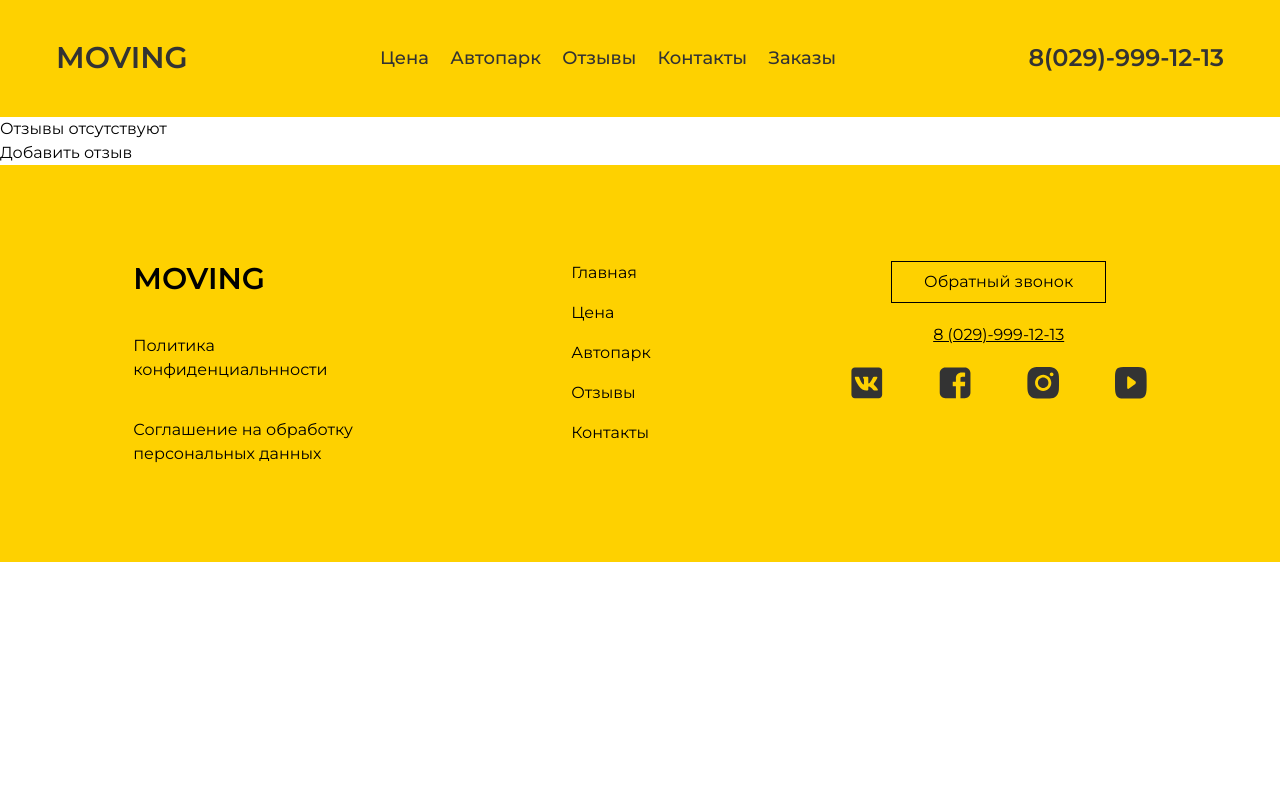
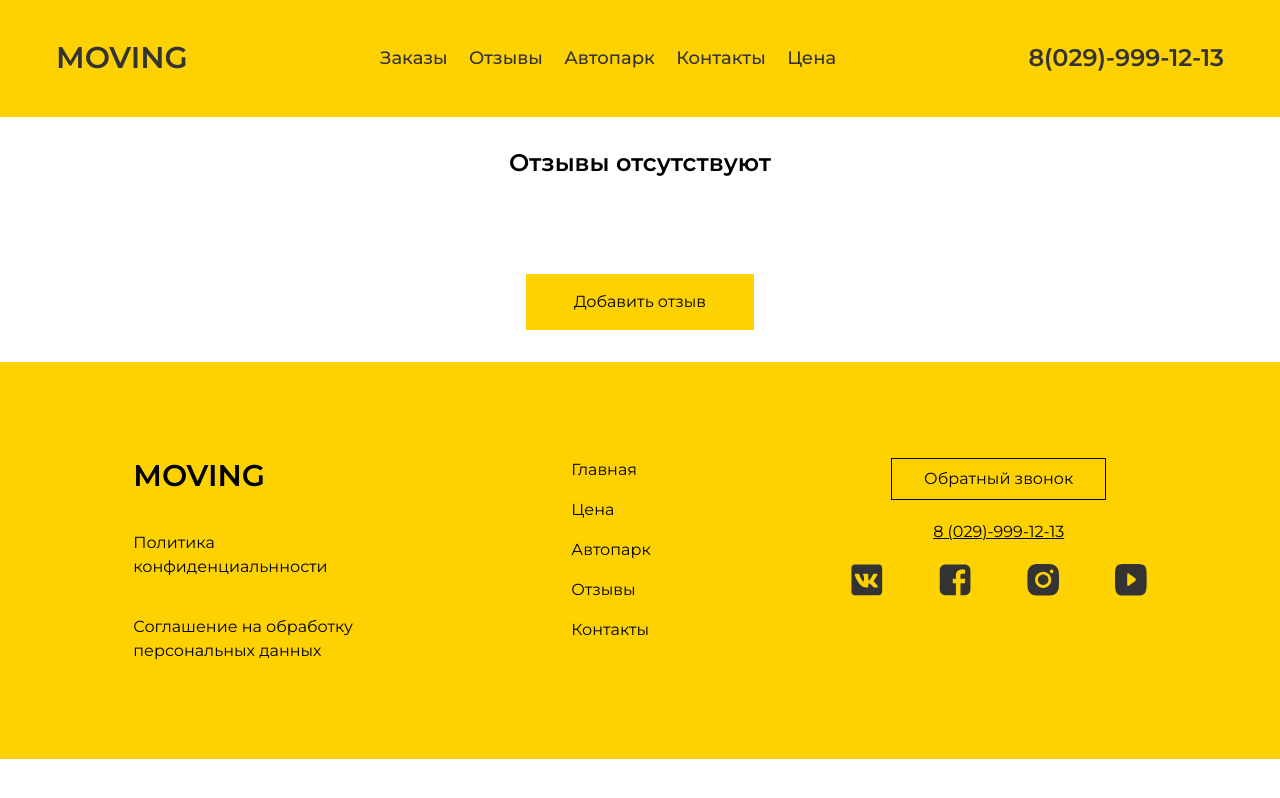
Before and after one commit to MaksimKarpuk/ServiceStore, a React (Create React App) app: page /feedback in a window 1280 px wide. Built offline with nearby package versions, Linux system fonts and the light colour scheme.

Commit message:
first-commit

```diff
--- a/src/Components/atoms/Button/component.tsx
+++ b/src/Components/atoms/Button/component.tsx
@@ -4,7 +4,11 @@ import style from "./styles.module.scss";
 function Button(props: any) {
   return (
     <input
-      type="submit"
+      type={
+        props.checkbox === "" || props.name === "" || props.phone === ""
+          ? "button"
+          : "submit"
+      }
       value={props.formButtonText}
     />
   );
--- a/src/Components/organisms/AutoPark/component.tsx
+++ b/src/Components/organisms/AutoPark/component.tsx
@@ -15,7 +15,6 @@ function AutoPark() {
   const sliderPoints: any[] = content.autoparkPoints.map(
     (point, pointIndex) => (
       <div
-        onClick={() => setIndex((index = pointIndex))}
         className={
           pointIndex === index
             ? style.slider__point__active
--- a/src/Components/organisms/Footer/component.tsx
+++ b/src/Components/organisms/Footer/component.tsx
@@ -26,7 +26,11 @@ function Footer() {
         </div>
         <nav className={style.footer__nav}>{links}</nav>
         <div className={style.footer__social}>
-          <a href="tel:8 (029)-999-12-13" className={style.social__btn}>
+          <a
+            href="tel:8 (029)-999-12-13"
+            id="Контакты"
+            className={style.social__btn}
+          >
             Обратный звонок
           </a>
           <div className={style.social__number}>
--- a/src/Components/organisms/Header/component.tsx
+++ b/src/Components/organisms/Header/component.tsx
@@ -18,7 +18,12 @@ function Header() {
         <Link to="/">
           <div className={style.container__logo}>{logo}</div>
         </Link>
-        <div className={style.container__links}>{links}</div>
+        <div className={style.container__links}>
+          {links}
+          <a href="#Автопарк">Автопарк</a>
+          <a href="#Контакты">Контакты</a>
+          <a href="#Цена">Цена</a>
+        </div>
         <div className={style.container__phohe}>
           <a href="tel:8 (029)-999-12-13"> {phone}</a>
         </div>
--- a/src/Components/organisms/Header/styles.module.scss
+++ b/src/Components/organisms/Header/styles.module.scss
@@ -18,8 +18,9 @@
       display: flex;
       justify-content: space-between;
       align-items: center;
+      @include H18;
       .container__link {
-        @include H18;
+
         cursor: pointer;
       }
     }
--- a/src/Components/organisms/NewForm/styles.module.scss
+++ b/src/Components/organisms/NewForm/styles.module.scss
@@ -26,6 +26,15 @@
   display: flex;
   gap: 4.5rem;
   margin-bottom: 4rem;
+}
+.container__error_input {
+  display: flex;
+  gap: 4.5rem;
+  margin-bottom: 4rem;
+  input {
+    padding: 1rem;
+    border: 0.0625rem solid red;
+  }
 }
 .container__selector {
   display: flex;
@@ -62,3 +71,13 @@
     }
   }
 }
+.container__error_checkbox {
+  border: 0.1rem solid red;
+  display: inline-block;
+  padding: 1rem;
+  label {
+    display: flex;
+    align-items: center;
+    gap: 0.6rem;
+  }
+}
--- a/src/Components/pages/Feedback/component.tsx
+++ b/src/Components/pages/Feedback/component.tsx
@@ -2,15 +2,17 @@ import React, { useState } from "react";
 import style from "./styles.module.scss";
 import { useSelector, useDispatch } from "react-redux";
 import { store } from "../../../redux/reducers/store";
+import { RiDeleteBin5Line } from "react-icons/ri";
 
 function FeedbackPage() {
   const dispatch = useDispatch();
   const [feedbackValue, setfeedbackValue] = useState("");
   const addFeedback = (value: string) => {
     dispatch(store.actions.setFeedback(value));
+    setfeedbackValue("");
   };
-  const deleteFeedback = (id: number) => {
-    dispatch(store.actions.deleteFeedback(id));
+  const deleteFeedback = (index: number) => {
+    dispatch(store.actions.deleteFeedback(index));
   };
   const setVisibleArea = () => {
     dispatch(store.actions.setVisibleArea());
@@ -22,7 +24,15 @@ function FeedbackPage() {
   const feedback = (
     <div className={style.feedback__item}>
       {feedbacks.map((fb: any, index: number) => (
-        <div className={style.item}>{fb}</div>
+        <div className={style.item}>
+          <div className={style.item__text}>{fb}</div>
+          <div
+            className={style.item__deleteBtn}
+            onClick={() => deleteFeedback(index)}
+          >
+            <RiDeleteBin5Line className={style.deleteBtn} />
+          </div>
+        </div>
       ))}
     </div>
   );
@@ -34,9 +44,7 @@ function FeedbackPage() {
             <div className={style.empty__message}>Отзывы отсутствуют</div>
           )}
         </div>
-        <div className={style.container__addBtn} onClick={setVisibleArea}>
-          Добавить отзыв
-        </div>
+
         {feedbackVesible && (
           <div className={style.container__textArea}>
             <textarea
@@ -45,10 +53,20 @@ function FeedbackPage() {
               value={feedbackValue}
               onChange={(e) => setfeedbackValue(e.target.value)}
             ></textarea>
-            <div onClick={() => addFeedback(feedbackValue)}>Добавить</div>
+            <div
+              className={style.textArea__btn}
+              onClick={() => addFeedback(feedbackValue)}
+            >
+              Добавить
+            </div>
           </div>
         )}
         <div className={style.container__feedback}>{feedback}</div>
+        {!feedbackVesible && (
+          <div className={style.container__addBtn} onClick={setVisibleArea}>
+            Добавить отзыв
+          </div>
+        )}
       </div>
     </div>
   );
--- a/src/Components/pages/Feedback/styles.module.scss
+++ b/src/Components/pages/Feedback/styles.module.scss
@@ -1,6 +1,78 @@
 @import "../../../assets/styles/index.scss";
 
-.container {
-
-
+.feedbacks {
+  padding: 2rem 0;
+  .feedbacks__container {
+    @include container;
+    display: flex;
+    flex-direction: column;
+    justify-content: center;
+    align-items: center;
+    gap: 3rem;
+    .container__empty {
+      @include H24;
+      display: flex;
+      justify-content: center;
+      align-items: center;
+      .empty__message {
+      }
+    }
+    .container__addBtn {
+      padding: 1rem 3rem;
+      background-color: $yellow;
+      cursor: pointer;
+      display: inline-block;
+    }
+    .container__textArea {
+      display: flex;
+      flex-direction: column;
+      gap: 1.5rem;
+      textarea {
+        border: 0.0625rem solid $yellow;
+        min-height: 20rem;
+        min-width: 30rem;
+      }
+      .textArea__btn {
+        padding: 1rem 3rem;
+        background-color: $yellow;
+        cursor: pointer;
+        width: 15rem;
+        text-align: center;
+      }
+    }
+    .container__feedback {
+      max-width: 100%;
+      width: 100%;
+      .feedback__item {
+        display: flex;
+        flex-direction: column;
+        gap: 2rem;
+        .item {
+          border: 0.0625rem solid $yellow;
+          padding: 1rem;
+          display: flex;
+          justify-content: space-between;
+          align-items: center;
+        .item__text{
+          max-width: 50rem;
+          @include H20;
+        }
+          .item__deleteBtn {
+            width: 3rem;
+            height: 3rem;
+            background-color: $yellow;
+            border-radius: 50%;
+            display: flex;
+            justify-content: center;
+            align-items: center;
+            cursor: pointer;
+            .deleteBtn {
+              width: 1.2rem;
+              height: 1.2rem;
+            }
+          }
+        }
+      }
+    }
+  }
 }
--- a/src/Components/pages/Orders/component.tsx
+++ b/src/Components/pages/Orders/component.tsx
@@ -13,7 +13,7 @@ function OrderPage() {
     <div className={style.orders}>
       {orders.map((order: any, index: number) => (
         <div className={style.order}>
-          <div className={style.order__title}>Заказ № {index + 1}</div>
+          <div className={style.order__title}>Заказ № {order.id}</div>
           <div className={style.order__info}>
             Заявитель: {order.name}. Адрес: {order.region} область, город{" "}
             {order.city}
@@ -46,7 +46,12 @@ function OrderPage() {
   );
   return (
     <div className={style.container}>
-      {orders.length === 0 && <div className={style.emptyOrders}>Заказы отсутствуют</div>}
+      {orders.length === 0 && (
+        <div className={style.emptyOrders}>
+          Заказы отсутствуют. Заказа моно добавить на главной странице заполнив
+          форму.
+        </div>
+      )}
       {order}
     </div>
   );
--- a/src/data/content.json
+++ b/src/data/content.json
@@ -6,11 +6,9 @@
     }
   ],
   "headerLinks": [
-    { "id": "1", "link": "Цена", "href": "#Цена", "to": "/price" },
-    { "id": "2", "link": "Автопарк", "href": "#Автопарк", "to": "/autopark" },
-    { "id": "3", "link": "Отзывы", "href": "#Отзывы", "to": "/feedback" },
-    { "id": "4", "link": "Контакты", "href": "#Контакты", "to": "/contacts" },
-    { "id": "5", "link": "Заказы", "href": "#Заказы", "to": "/orders" }
+    { "id": "1", "link": "Заказы", "href": "#Заказы", "to": "/orders" },
+    { "id": "2", "link": "Отзывы", "href": "#Отзывы", "to": "/feedback" }
+
   ],
   "autoparkPoints": ["Газели", "Каблуки", "Грузовики"],
   "bannerAdvantages": [
--- a/src/redux/reducers/store.js
+++ b/src/redux/reducers/store.js
@@ -27,10 +27,13 @@ export const store = createSlice({
     },
     setFeedback(state, { payload }) {
       state.feedbacks.push(payload);
+      state.feedbackVesible = false;
       localStorage.setItem("feedbacks", JSON.stringify(state.feedbacks));
     },
     deleteFeedback(state, { payload }) {
-      state.feedbacks = state.feedbacks.filter((fb) => fb.id !== payload);
+      state.feedbacks = state.feedbacks.filter(
+        (fb, index) => index !== payload
+      );
       localStorage.setItem("feedbacks", JSON.stringify(state.feedbacks));
     },
     setVisibleArea(state) {
```
Also changed, not shown: src/Components/organisms/NewForm/component.tsx (+26 -8 lines).
